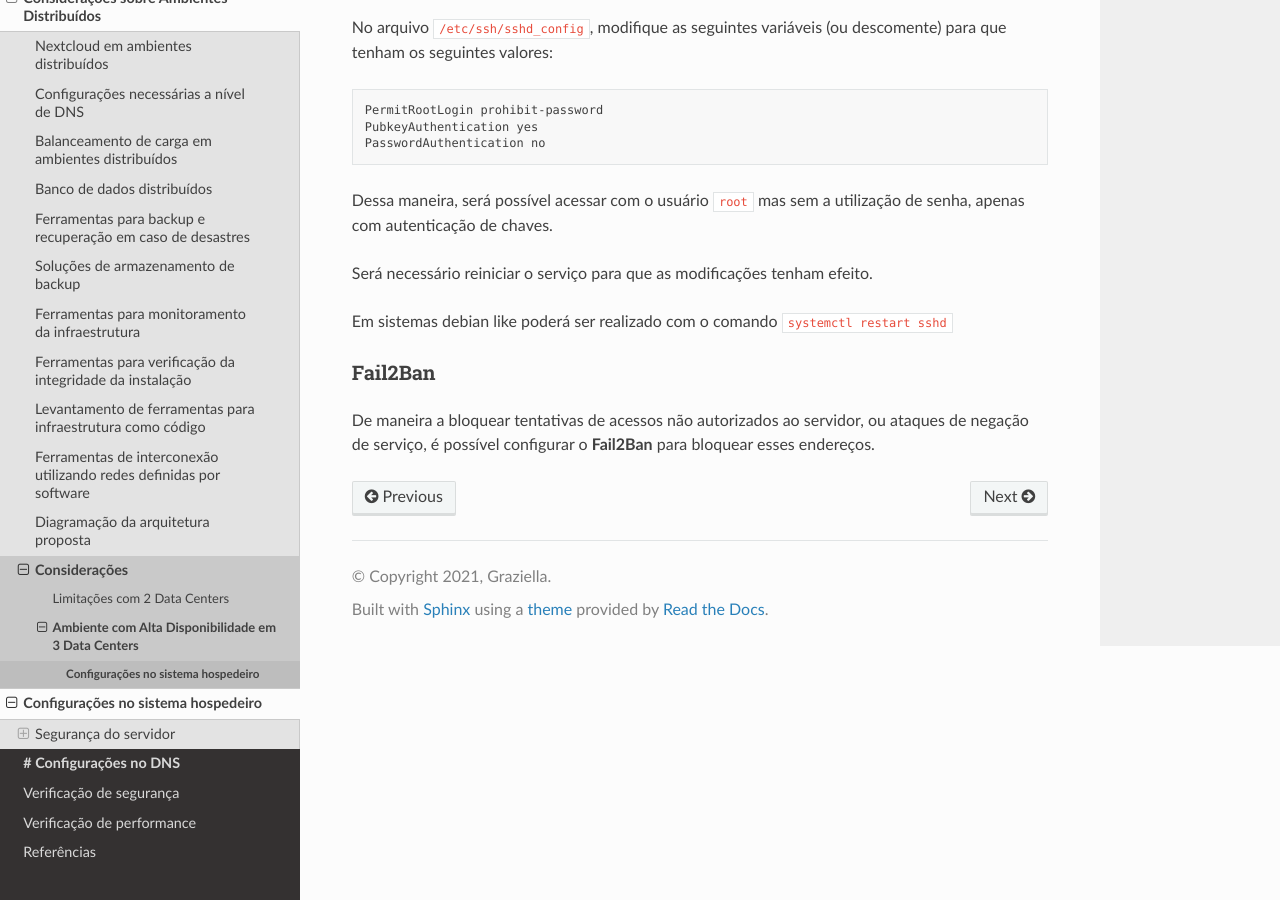
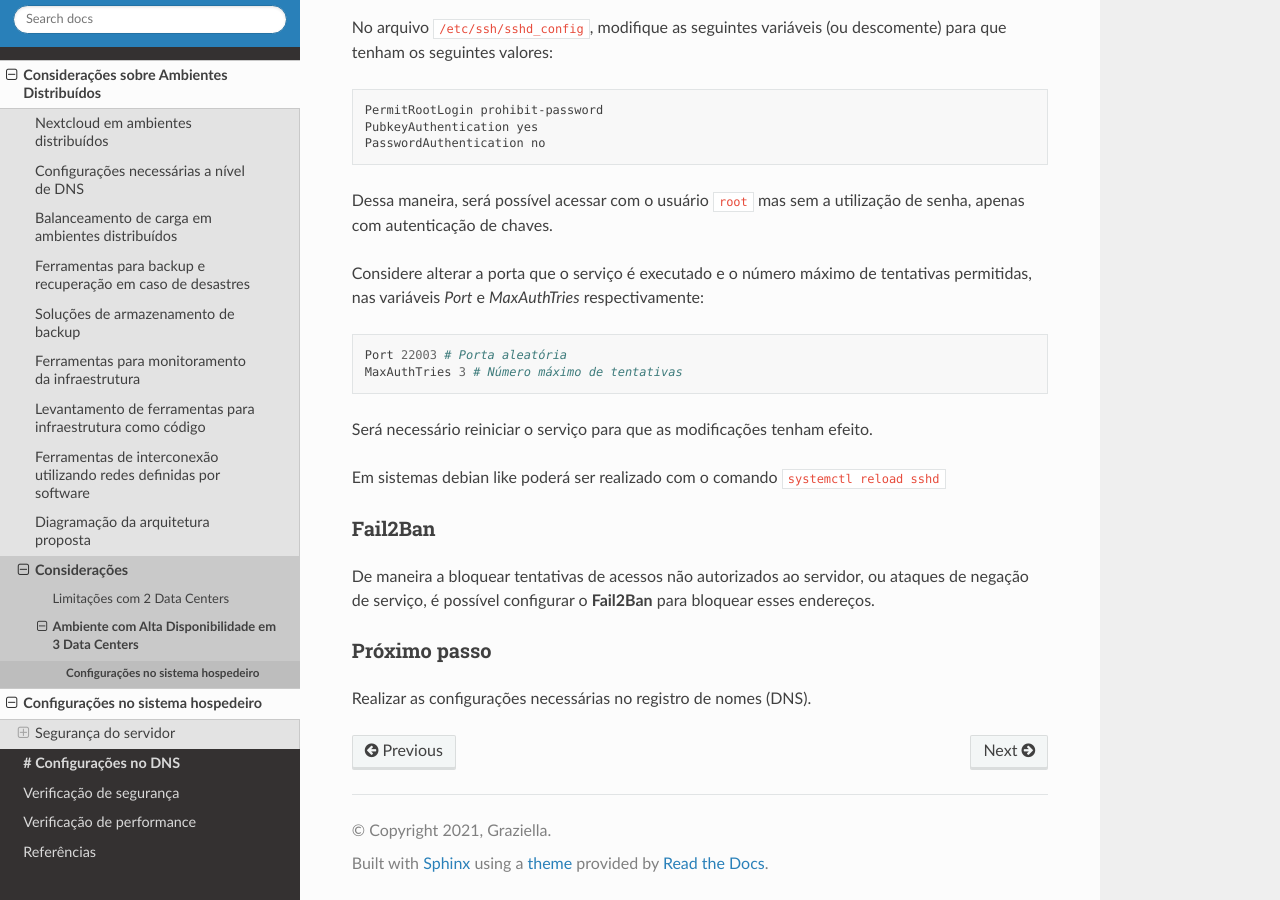
Before and after one commit to LibreCodeCoop/nextcloud-docs, a Sphinx documentation site: the page built from docs/source/hospedeiro.rst, in a window 1280 px wide and 900 px high, scrolled down 1465 px. Built offline with Sphinx 7.4.7 and the Read the Docs theme 3.1.0, drawn with Linux system fonts in a browser that asks for light colours; pages that are not in the unit, such as notebooks, are missing from menus; part of the change alters nothing that is shown.

Commit message:
Correções gerais
Signed-off-by: henmohr <henriquemohr@redes.ufsm.br>

```diff
--- a/docs/source/hospedeiro.rst
+++ b/docs/source/hospedeiro.rst
@@ -72,11 +72,24 @@ No arquivo ``/etc/ssh/sshd_config``, modifique as seguintes variáveis (ou desco
 
 Dessa maneira, será possível acessar com o usuário ``root`` mas sem a utilização de senha, apenas com autenticação de chaves.
 
+Considere alterar a porta que o serviço é executado e o número máximo de tentativas permitidas, nas variáveis `Port` e `MaxAuthTries` respectivamente:
+
+.. code-block:: bash
+
+   Port 22003 # Porta aleatória
+   MaxAuthTries 3 # Número máximo de tentativas
+
 Será necessário reiniciar o serviço para que as modificações tenham efeito.
 
-Em sistemas debian like poderá ser realizado com o comando ``systemctl restart sshd``
+Em sistemas debian like poderá ser realizado com o comando ``systemctl reload sshd``
 
 Fail2Ban
 --------
 
 De maneira a bloquear tentativas de acessos não autorizados ao servidor, ou ataques de negação de serviço, é possível configurar o **Fail2Ban** para bloquear esses endereços.
+
+
+Próximo passo
+-------------
+
+Realizar as configurações necessárias no registro de nomes (DNS).
--- a/docs/source/inicio.rst
+++ b/docs/source/inicio.rst
@@ -35,9 +35,11 @@ Banco de Dados Distribuído
 
 Outro aspecto a ser levado em conta é o banco de dados: é necessário fazer a replicação em tempo real.
 
-Existem soluções como **MariaDB Galera Cluster** e **Autobase** que fornecem uma interface gráfica para fazer a instalação e configuração de novos clusters. Todavia essa instalação (a que ocorre pela interface gráfica) é feita com a instalação direto no sistema operacional, sem a utilização de containers.
+Existem soluções como **MariaDB Galera Cluster** e **Autobase** que fornecem uma interface gráfica para fazer a instalação e configuração de novos clusters.
 
-Optou-se por utilizar o **Patroni**, o qual é um template para clusters de Postgres.
+Também existe o **Patroni**, o qual é um template para clusters de Postgres, implementando protocolo de consenso (ETCD, por exemplo) banco de dados Postgres.
+
+Optou-se pela replicação nativa, afim de melhor exemplificar.
 
 Coordenação Distribuída
 ------------------------
@@ -48,18 +50,19 @@ O etcd atua em conjunto com o Patroni, de maneira a garantir que a aplicação a
 
 A topologia com dois datacenters para fazer o cluster de banco de dados fica da seguinte maneira:
 
-.. image:: image.png
-   :alt: Topologia de dois datacenters
+.. image:: patroni-1.png
+   :alt: Topologia de dois datacenters, onde um dos dois fica em espera recebendo atualizações do primário, e, torna-se primário em caso de falhas
    :align: center
+
 
 *Fonte:* https://patroni.readthedocs.io/en/latest/ha_multi_dc.html
 
 Configurações necessárias a nível de DNS
 =========================================
 
-1. Entrada tipo A apontando para o IP da aplicação
-2. Provedor de DNS sem suporte a certificados *wildcard*
-3. Provedor de DNS com suporte a certificados *wildcard*
+Entrada tipo A apontando para o IP da aplicação
+Cenário 1: Provedor de DNS sem suporte a certificados *wildcard*
+Cenário 2: Provedor de DNS com suporte a certificados *wildcard*
 
 Certificados Wildcard
 ----------------------
@@ -73,27 +76,23 @@ Balanceamento de carga em ambientes distribuídos
 - Por se tratar de um setup primário/secundário, o balanceamento de carga entre datacenters não será habilitado.
 - O que pode ser habilitado é o balanceamento de carga dentro de cada datacenter em questão, a depender dos recursos computacionais disponíveis.
 
-Banco de dados distribuídos
-============================
 
-É possível utilizar **MySQL**, **MariaDB** ou **Postgres**.
-
-Optou-se por utilizar o gerenciador de alta disponibilidade **Patroni** o qual implementa o Postgres.
-
-Outra alternativa seria utilizar o **Galera Manager** ou o **Autobase**. Ambos estão documentados mas optou-se pelo Patroni por sua simplicidade e flexibilidade.
 
 Ferramentas para backup e recuperação em caso de desastres
 ===========================================================
 
 A ferramenta utilizada para backup (em servidor diferente do cluster) é o **Duplicati**.
 
+
 Soluções de armazenamento de backup
 ====================================
 
 O provedor **Wasabi** é o escolhido para armazenamento em objetos. De maneira que o backup será criptografado, não há problema em utilizar provedor externo.
+Outra opção é utilizar o MinIO, software livre que permite a criação de um ambiente compatível com o protocolo S3.
 
 .. warning::
    A única ressalva é a latência do link de internet para restaurar o backup, o que pode demorar.
+
 
 Ferramentas para monitoramento da infraestrutura
 =================================================
@@ -102,30 +101,23 @@ A ferramenta **Zabbix** será utilizada afim de monitorar a infraestrutura.
 
 Outras utilitários de linha de comando também podem ser utilizados, tais quais::
 
-   gluster
-   patronictl
-   etcdctl
+   htop - mostra os processos que estão em execução
+   iotop - mostra escrita em disco de cada processo
 
-Está em análise utilizar a ferramenta **Percona Monitoring Management** para análise do banco de dados.
 
-Ferramentas para verificação da integridade da instalação
-==========================================================
-
-**GlusterFS**, **Patroni**, **etcd**, **Nextcloud** possuem ferramentas de linha de comando para verificar seu status.
-
-Serão incorporados ao Zabbix para monitoramento.
 
 Levantamento de ferramentas para infraestrutura como código
 ============================================================
 
-No cenário atual é utilizado **Proxmox** como virtualizador, logo, poder-se-ia utilizar a ferramenta **OpenTofu** para instanciar novas máquinas.
+Quando se é utilizado o virtualizador **Proxmox**, logo, poder-se-ia utilizar a ferramenta **OpenTofu** para instanciar novas máquinas.
 
-Será utilizado o **Ansible** para automatizar tarefas.
+Todavia, será utilizado o **Ansible** para automatizar tarefas de maneira geral.
 
 Ferramentas de interconexão utilizando redes definidas por software
 ====================================================================
 
 Em estudo se será necessário.
+
 
 Diagramação da arquitetura proposta
 ====================================
@@ -215,12 +207,14 @@ Considerações
 Limitações com 2 Data Centers
 ------------------------------
 
-Utilizando 2 data centers para a redundância requer intervenção manual para fazer a ativação do servidor secundário. Isso ocorre pois com apenas 2 nós não é possível utilizar o etcd para fazer a eleição de um líder.
+Utilizando 2 data centers para a redundância requer intervenção manual para fazer a ativação do servidor secundário.
+Isso ocorre pois uma das limitações é que com apenas 2 nós não é possível utilizar o etcd para fazer a eleição de um líder.
+
 
 Ambiente com Alta Disponibilidade em 3 Data Centers
 ----------------------------------------------------
 
-.. image:: image-1.png
+.. image:: patroni-2.png
    :alt: Ambiente com 3 datacenters
    :align: center
 
```
Also changed, not shown: docs/source/assets/patroni-1.png (added), docs/source/assets/patroni-2.png (added).
